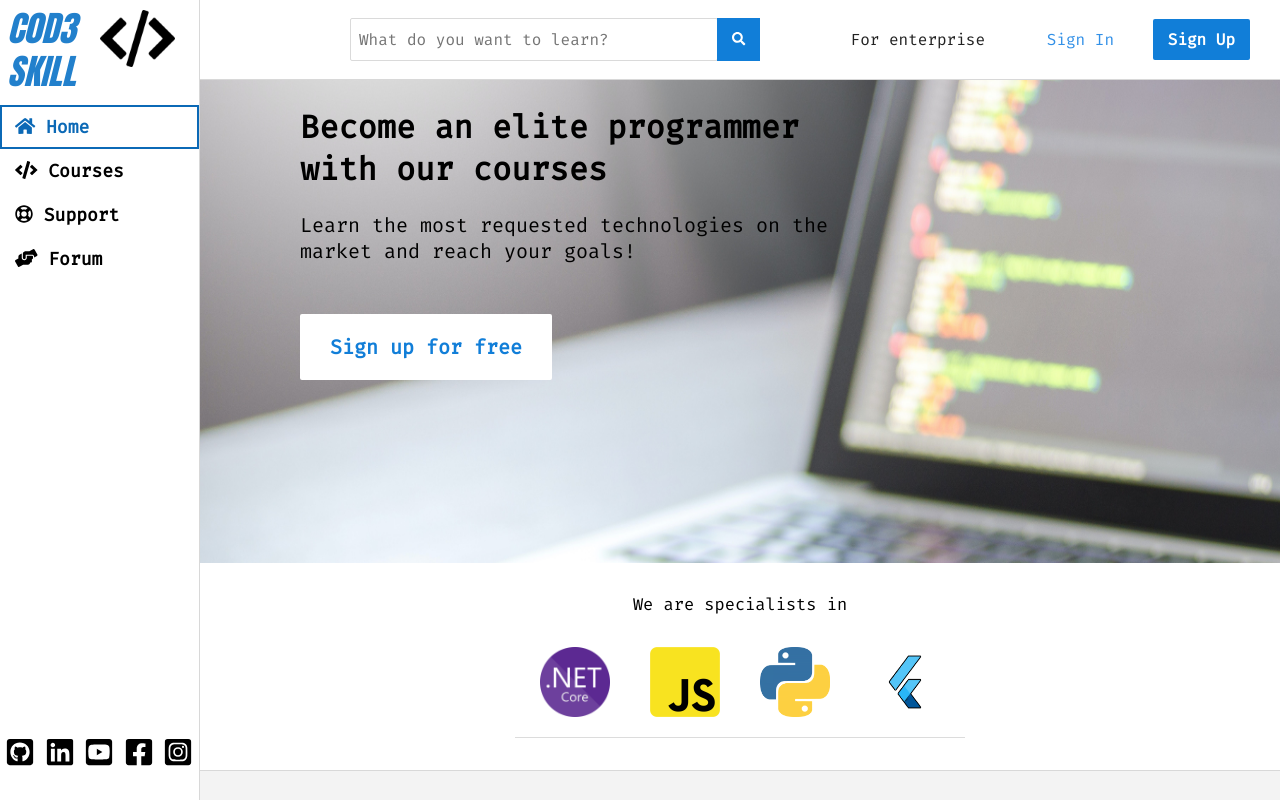
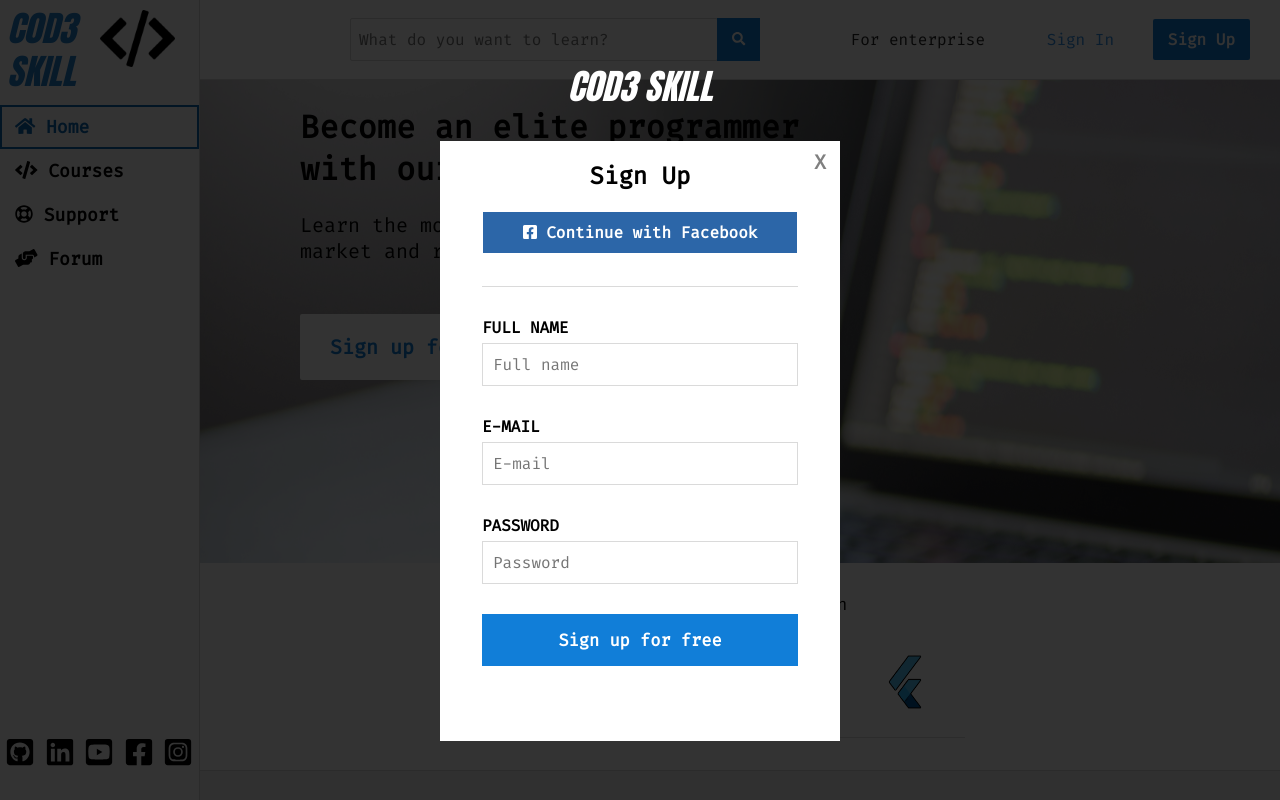
Before and after one commit to gustavothecoder/codeskill-courses, a website: page index.html in a window 1280 px wide. Both pictures are taken after a click on the button "Sign Up". Drawn offline with Linux system fonts and the light colour scheme.

Commit message:
Creating a subscription screen

```diff
--- a/css/style.css
+++ b/css/style.css
@@ -242,6 +242,104 @@ header>button {
 
 
 /* =sign up*/
+.signUp-area {
+    position: absolute;
+    display: none;
+    flex-direction: column;
+    justify-content: center;
+    align-items: center;
+    width: 100%;
+    height: 100%;
+    background-color: rgba(0, 0, 0, 0.8);
+    z-index: 2;
+}
+
+.signUpLogo-text {
+    font-family: Impact, Haettenschweiler, 'Arial Narrow Bold', sans-serif;
+    font-style: italic;
+    font-size: 35px;
+    color: rgb(255, 255, 255);
+    margin: 0;
+}
+
+.close-button {
+    border: 0;
+    font-size: 20px;
+    font-weight: bold;
+    color: gray;
+    position: relative;
+    top: 35px;
+    left: 180px;
+    background-color: white;
+}
+
+.close-button:hover {
+    color: red;
+}
+
+.signUp-box {
+    width: 400px;
+    height: 600px;
+    background-color: white;
+    display: flex;
+    flex-direction: column;
+    align-items: center;
+}
+
+.signUp-facebook {
+    color: white;
+    border: none;
+    padding: 10px 40px;
+    background-color: rgb(44, 102, 168);
+    font-weight: bold;
+    font-size: 16px;
+}
+
+.signUp-form {
+    display: flex;
+    flex-direction: column;
+    width: 79%;
+    height: 70%;
+    margin: auto;
+    border-top: 1px solid rgb(218, 218, 218);
+}
+
+.signUp-form>label {
+    margin-top: 30px;
+    margin-bottom: 5px;
+    font-weight: bold;
+}
+
+.signUp-form>input {
+    border: 1px solid rgb(218, 218, 218);
+    padding: 10px;
+    font-size: 16px;
+    outline: none;
+}
+
+.signUp-form>a {
+    text-decoration: none;
+    position: relative;
+    left: 160px;
+    margin-top: 10px;
+    color: rgb(17, 126, 216);
+    font-weight: bold;
+}
+
+.signUp-form>a:hover {
+    color: rgb(9, 87, 151);
+}
+
+.signUp-form>button {
+    background-color: rgb(17, 126, 216);
+    cursor: pointer;
+    padding: 15px 0px;
+    border: 0;
+    color: white;
+    font-weight: bold;
+    font-size: 17px;
+    margin-top: 30px;
+}
 /*—————*/
 
 /* =menu */
--- a/index.html
+++ b/index.html
@@ -21,7 +21,7 @@
         </button>
         <a href="#pages/forEnterprise.html" class="button-forEnterprise" onclick="navigate('#pages/forEnterprise.html')">For enterprise</a>
         <button class="button-signIn" onclick="showSignIn()">Sign In</button>
-        <button class="button-signUp">Sign Up</button>
+        <button class="button-signUp" onclick="showSignUp()">Sign Up</button>
     </header>
     <aside class="menu-area">
         <nav class="menu">
@@ -76,6 +76,27 @@
             </form>
         </div>
     </div>
+    <div class="signUp-area">
+        <header>
+            <p class="signUpLogo-text">C0D3 SKILL</p>
+        </header>
+        <button class="close-button" onclick="closeSignUp()">X</button>
+        <div class="signUp-box">
+            <h2>Sign Up</h2>
+            <button class="signUp-facebook">
+                <i class="fab fa-facebook-square"></i> Continue with Facebook
+            </button>
+            <form class="signUp-form" action="">
+                <label for="name">FULL NAME</label>
+                <input type="text" placeholder="Full name">
+                <label for="email">E-MAIL</label>
+                <input type="email" name="email" placeholder="E-mail">
+                <label for="password">PASSWORD</label>
+                <input type="password" name="password" placeholder="Password">
+                <button type="submit">Sign up for free</button>
+            </form>
+        </div>
+    </div>
     <main class="content" destiny-link></main>
     <footer class="footer"></footer>
     <script src="https://cdnjs.cloudflare.com/ajax/libs/font-awesome/5.12.1/js/all.min.js"></script>
--- a/js/navigation.js
+++ b/js/navigation.js
@@ -49,5 +49,13 @@ function closeSignIn() {
     document.getElementsByClassName('login-area')[0].style.display = 'none';
 }
 
+function showSignUp() {
+    document.getElementsByClassName('signUp-area')[0].style.display = 'flex';
+}
+
+function closeSignUp() {
+    document.getElementsByClassName('signUp-area')[0].style.display = 'none';
+}
+
 configureLinks();
 initialPage();
--- a/pages/start.html
+++ b/pages/start.html
@@ -4,7 +4,7 @@
     <div class="initial-text">
         <h1>Become an elite programmer with our courses</h1>
         <p>Learn the most requested technologies on the market and reach your goals!</p>
-        <button>Sign up for free</button>
+        <button onclick="showSignUp()">Sign up for free</button>
     </div>
     <p>We are specialists in</p>
     <div class="technologies">
```
